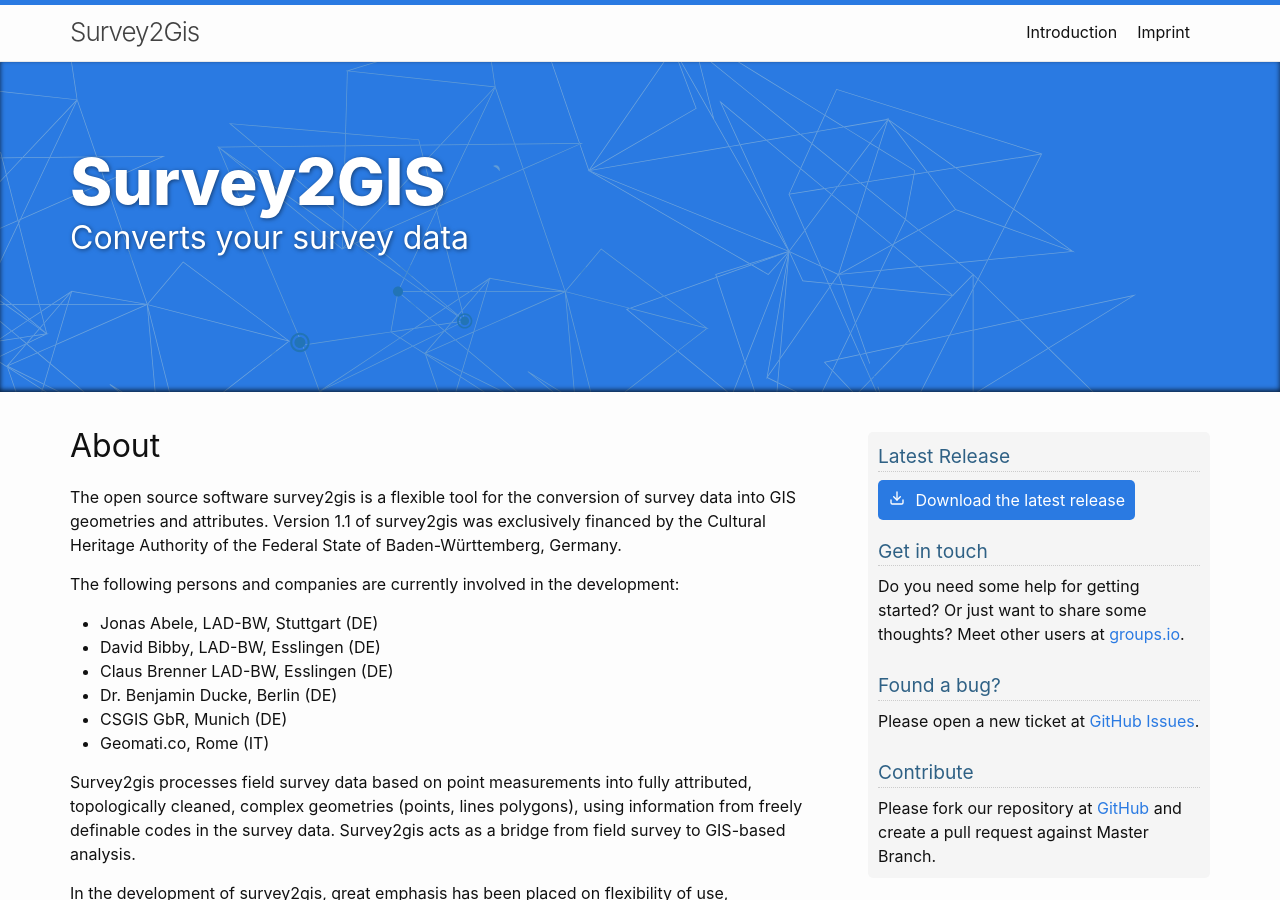
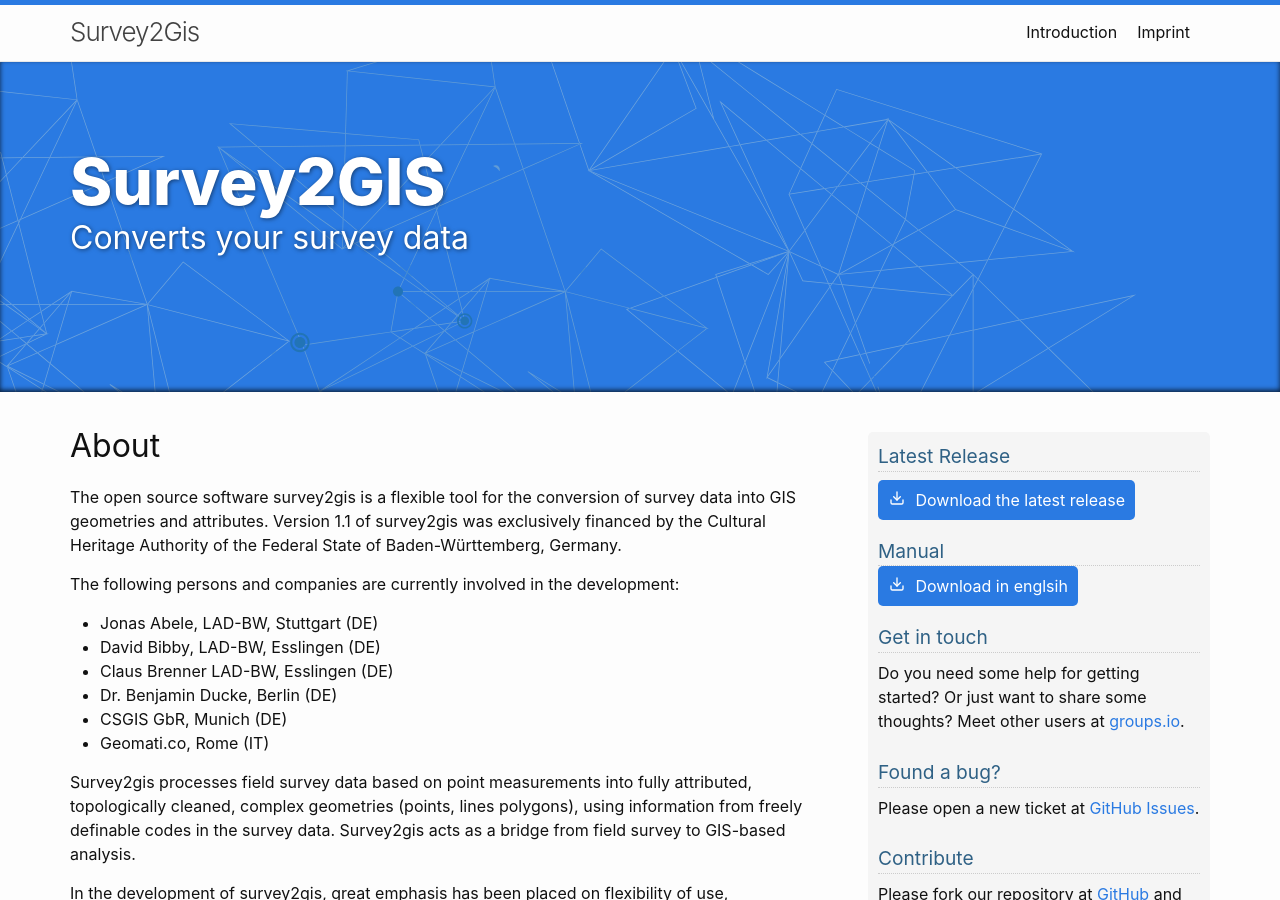
Before and after one commit to survey2gis/survey-tools-website, a Jekyll site: the page built from index.markdown, in a window 1280 px wide and 900 px high. Built offline with Jekyll 4.4.1, drawn with Linux system fonts in a browser that asks for light colours.

Commit message:
Update sidebar.html

```diff
--- a/_layouts/sidebar.html
+++ b/_layouts/sidebar.html
@@ -2,6 +2,9 @@
 
     <h4 class="sidebar__title">Latest Release</h4>
     <div class="nav__btn_wrapper"><a class="nav__btn" href="https://github.com/survey2gis/survey-tools/releases" target="_blank"><img class="svg-icon" style="width: 18px" src="/assets/download_white.svg"> Download the latest release</a></div>
+
+    <h4 class="sidebar__title">Manual</h4>
+    <div class="nav__btn_wrapper"><a class="nav__btn" href="https://github.com/user-attachments/files/16010974/english.pdf" target="_blank"><img class="svg-icon" style="width: 18px" src="/assets/download_white.svg"> Download in englsih</a></div>
 
     <h4 class="sidebar__title">Get in touch</h4>
     Do you need some help for getting started? Or just want to share some thoughts? Meet other users at <a href="https://groups.io/g/survey2gis/topics" target="_blank">groups.io</a>.
```
